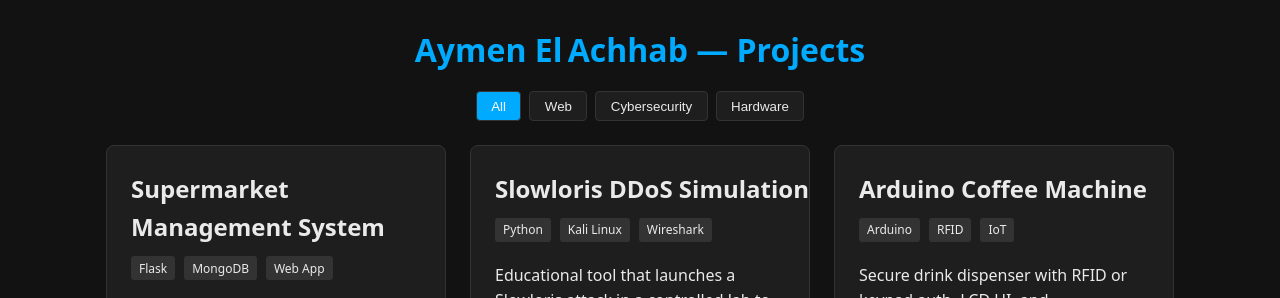
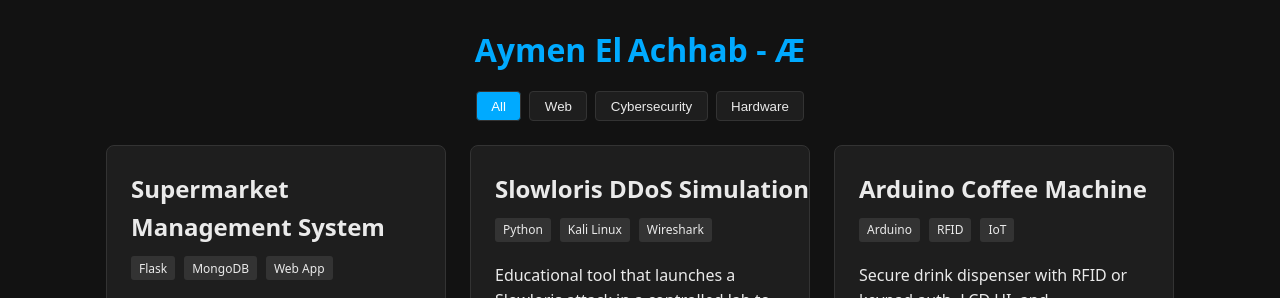
Before and after one commit to Aymenelachhab/Aymenelachhab, a plain HTML site: page index.html in a window 1280 px wide. Shown: the top 298 px of the page. Drawn offline with Linux system fonts and the light colour scheme.

Commit message:
Update index.html

```diff
--- a/index.html
+++ b/index.html
@@ -89,7 +89,7 @@
   </style>
 </head>
 <body>
-  <h1>Aymen El Achhab — Projects</h1>
+  <h1>Aymen El Achhab - Æ</h1>
 
   <div class="btn-group" id="filters">
     <button class="filter-btn active" data-filter="all">All</button>
```
